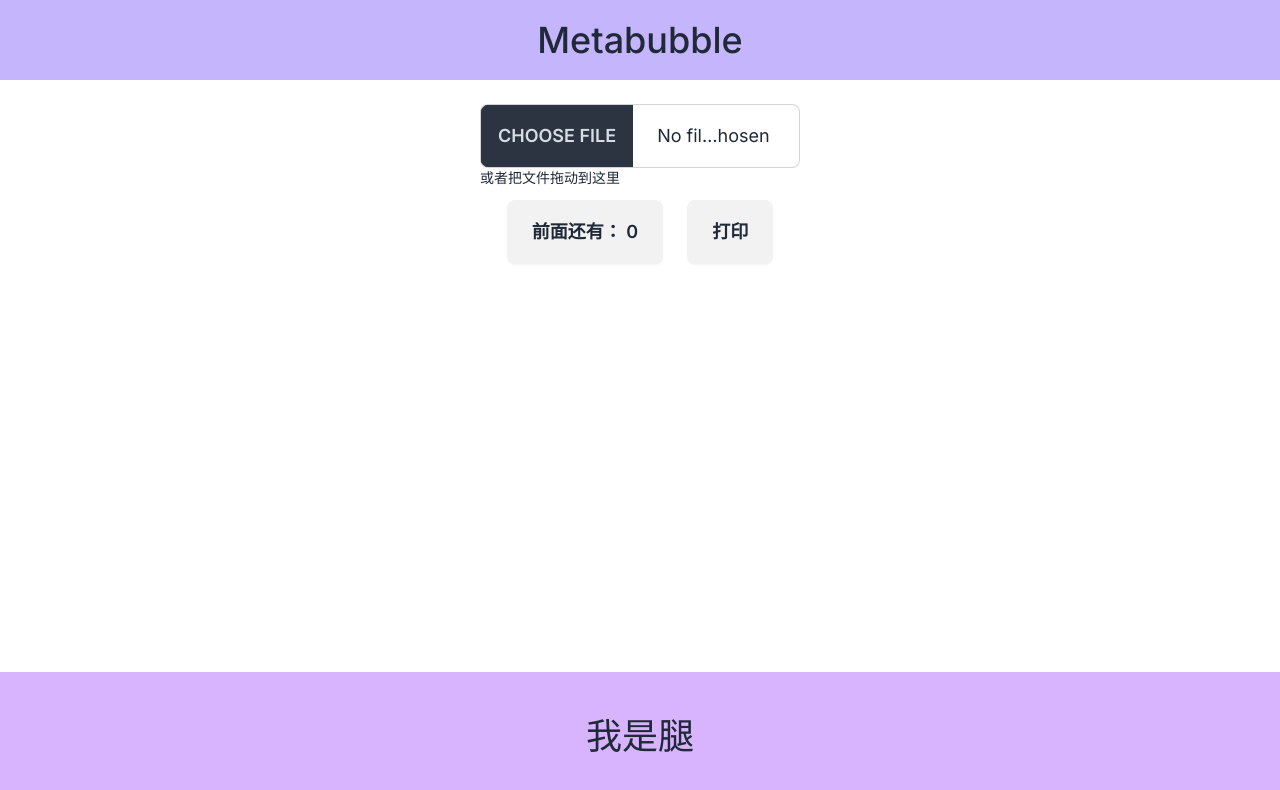
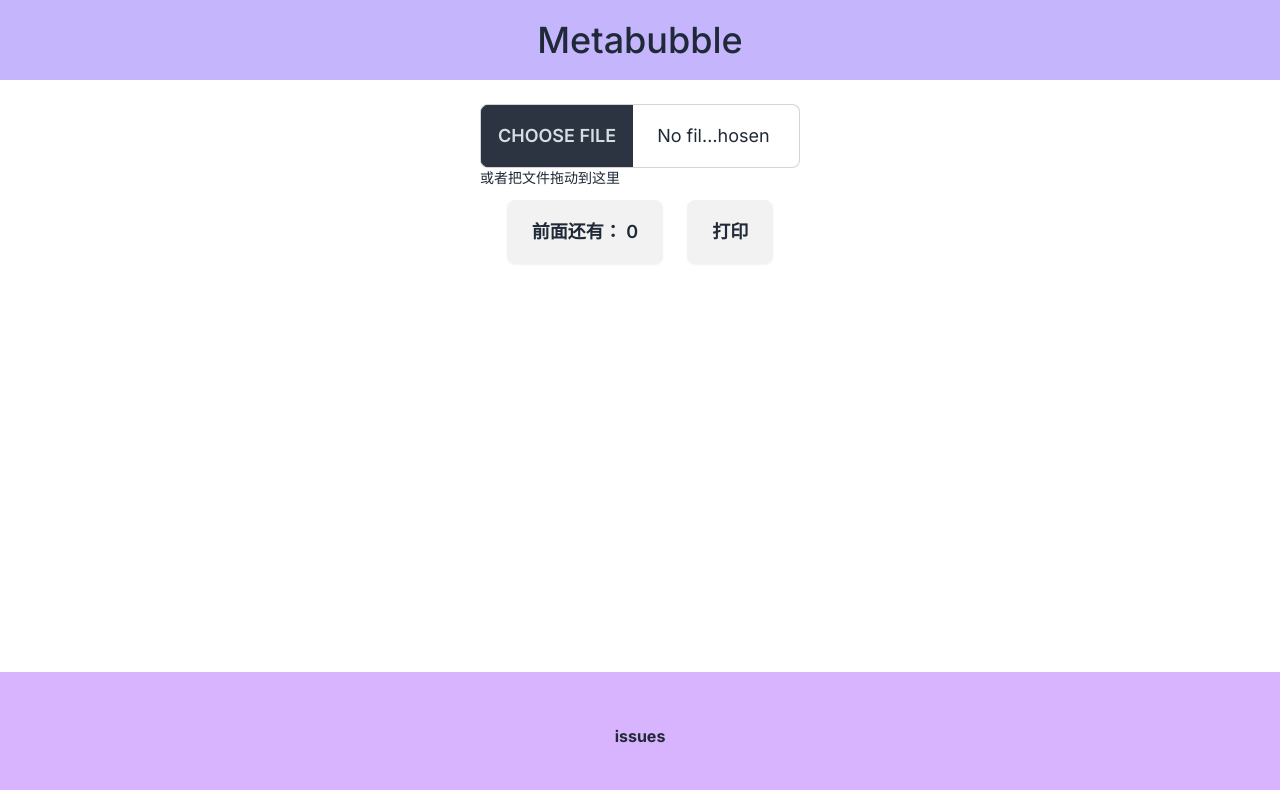
Before and after one commit to MetaBubble207/print-client, a Next.js app: page / in a window 1280 px wide. Shown: the top 790 px of the page. Built offline with nearby package versions, Linux system fonts and the light colour scheme.

Commit message:
页脚修改成issues

```diff
--- a/components/Footer.tsx
+++ b/components/Footer.tsx
@@ -1,7 +1,15 @@
+import Link from "next/link";
+
 export default function Footer() {
   return (
-    <div className="w-full h-32 bg-purple-300 flex items-center justify-center text-4xl font-medium">
-      我是腿
+    <div className="w-full h-32 bg-purple-300 flex items-center justify-center">
+      <Link
+        href="https://github.com/ccclucky/print-client/issues"
+        className="font-bold text-base"
+        target="_blank"
+      >
+        issues
+      </Link>
     </div>
   );
 }
```
